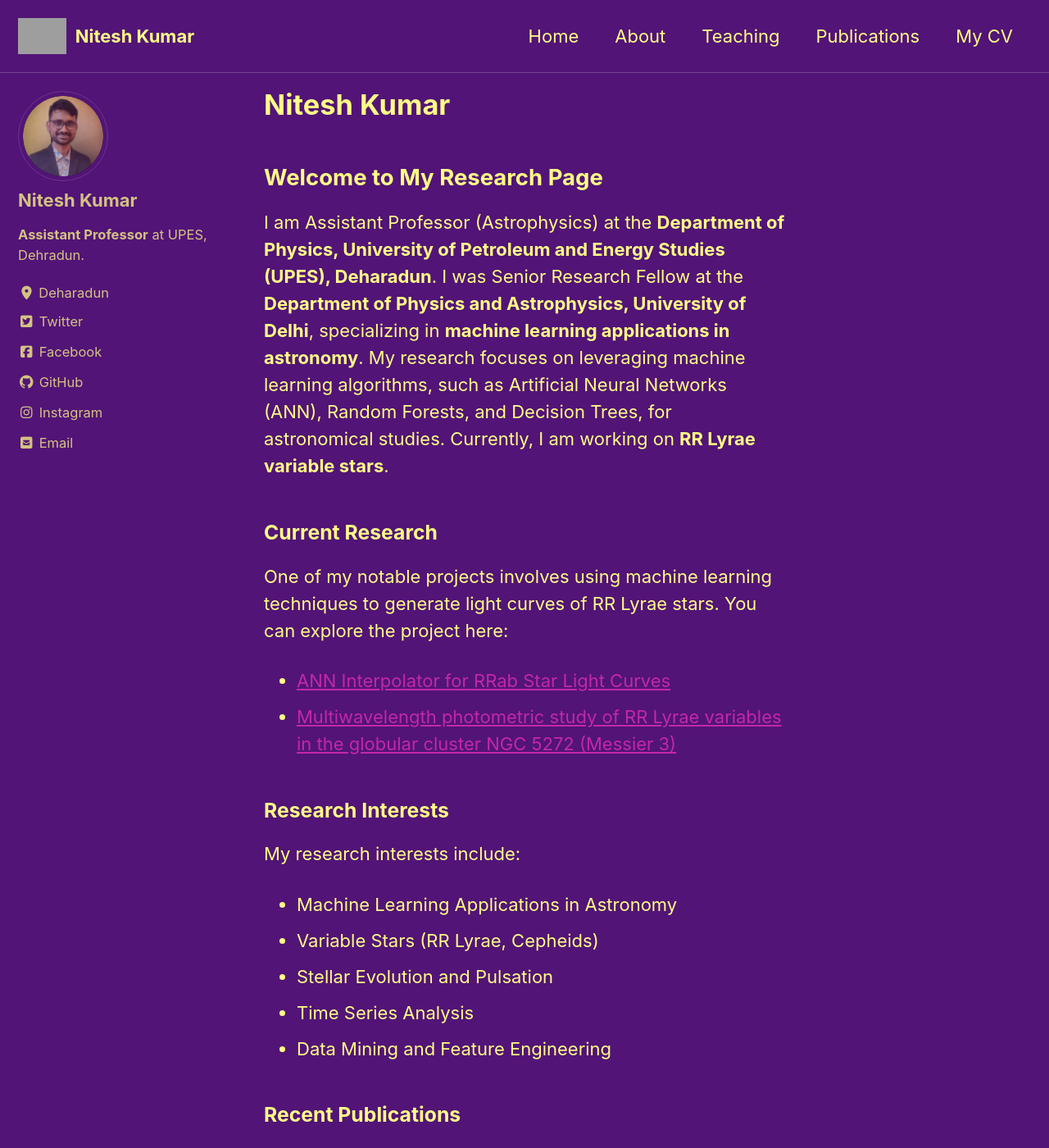
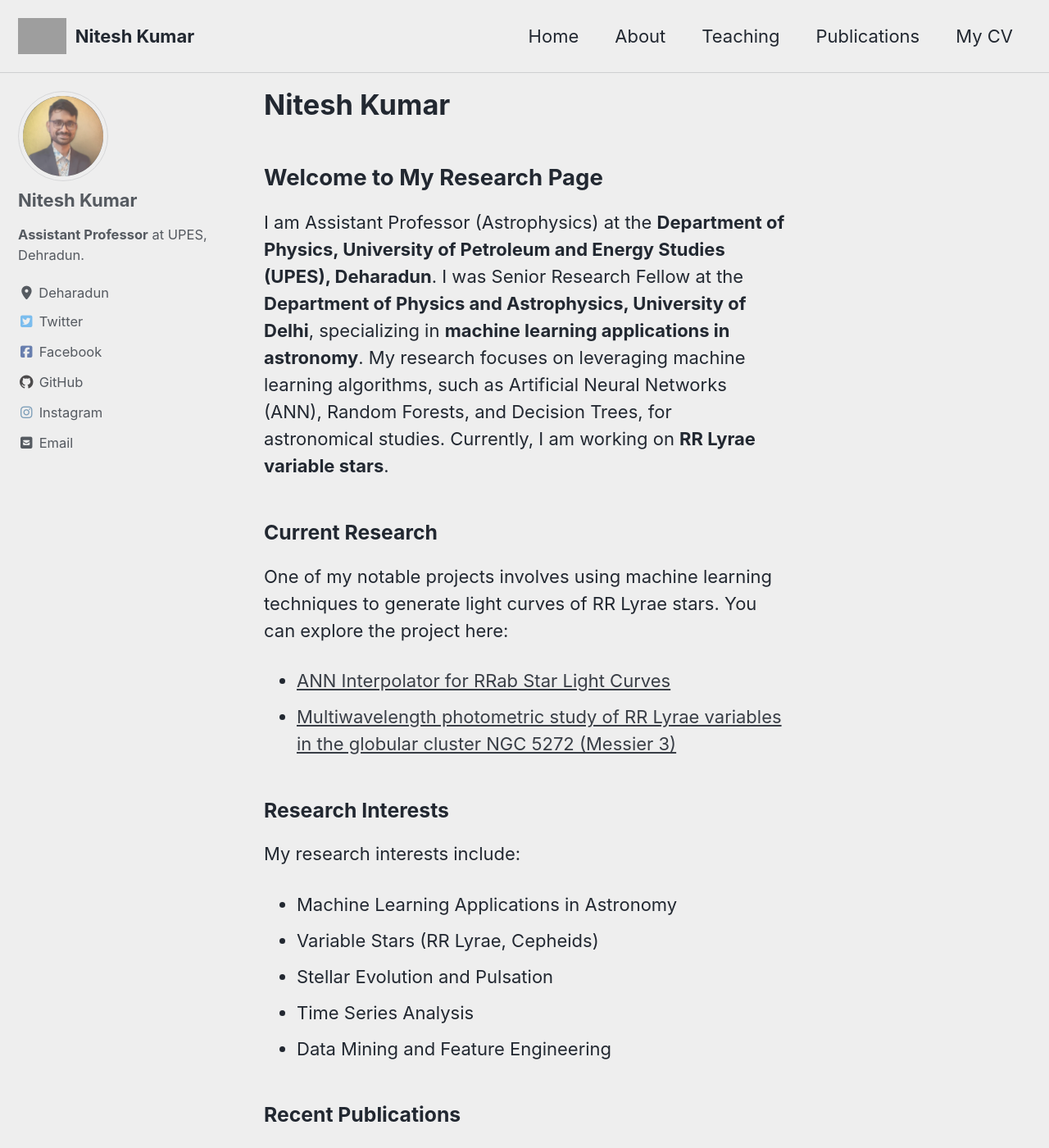
Before and after one commit to niteshchandra039/niteshchandra039.github.io, a Jekyll site: the page built from index.md, in a window 1280 px wide and 1400 px high. Shown: the whole window at 82% size. Built offline with Jekyll 4.4.1, drawn with Linux system fonts in a browser that asks for light colours; cached includes are drawn as plain includes; grey boxes are pictures that could not be loaded.

Commit message:
Update _config.yml with new minimal_mistakes_skin value

```diff
--- a/_config.yml
+++ b/_config.yml
@@ -12,7 +12,7 @@
 
 # theme                  : "minimal-mistakes-jekyll"
 # remote_theme           : "mmistakes/minimal-mistakes"
-minimal_mistakes_skin    : plum # "default", "air", "aqua", "contrast", "dark", "dirt", "neon", "mint", "plum", "sunrise"
+minimal_mistakes_skin    : air # "default", "air", "aqua", "contrast", "dark", "dirt", "neon", "mint", "plum", "sunrise"
 
 # Site Settings
 locale                   : "en-US"
```
